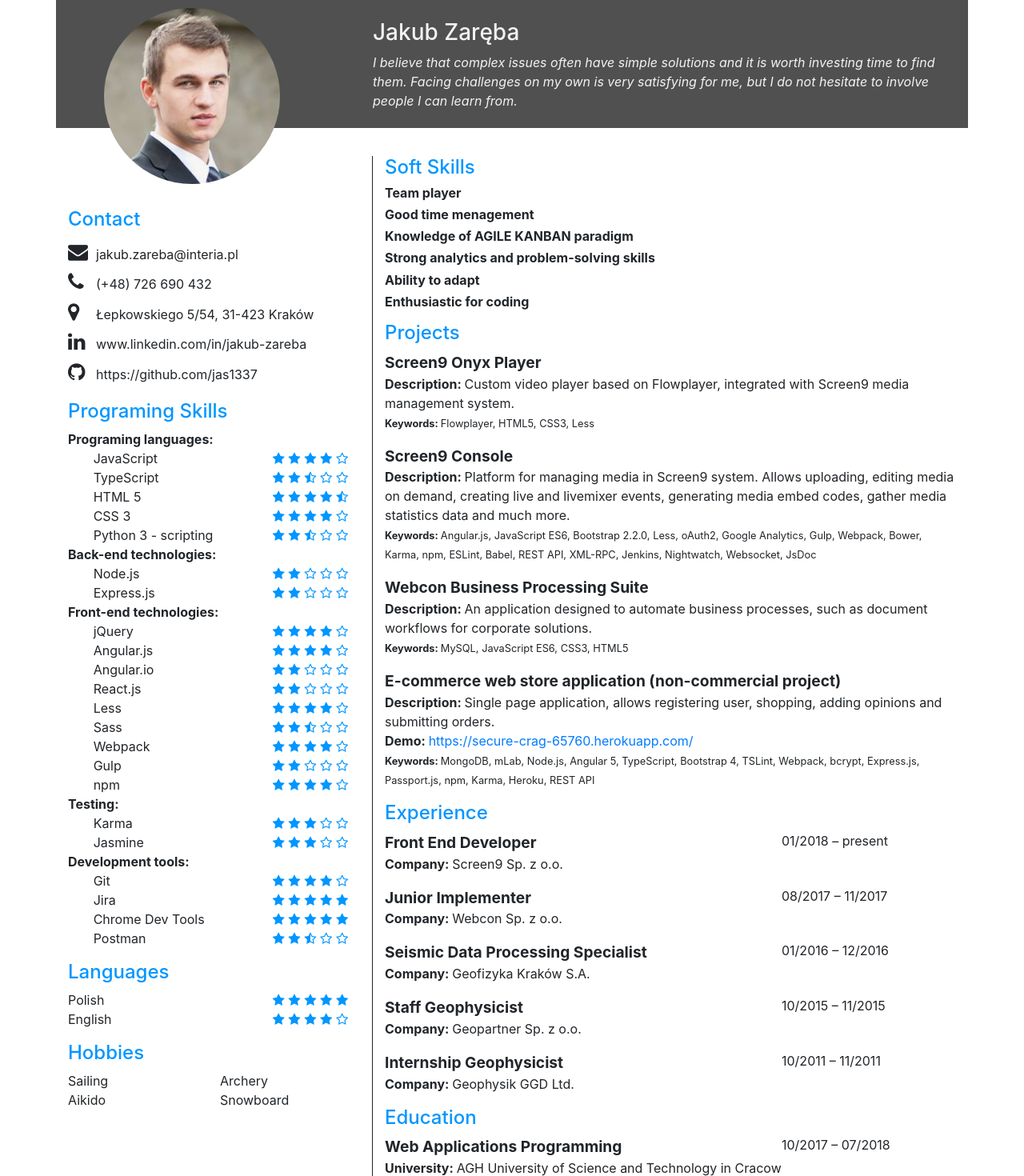
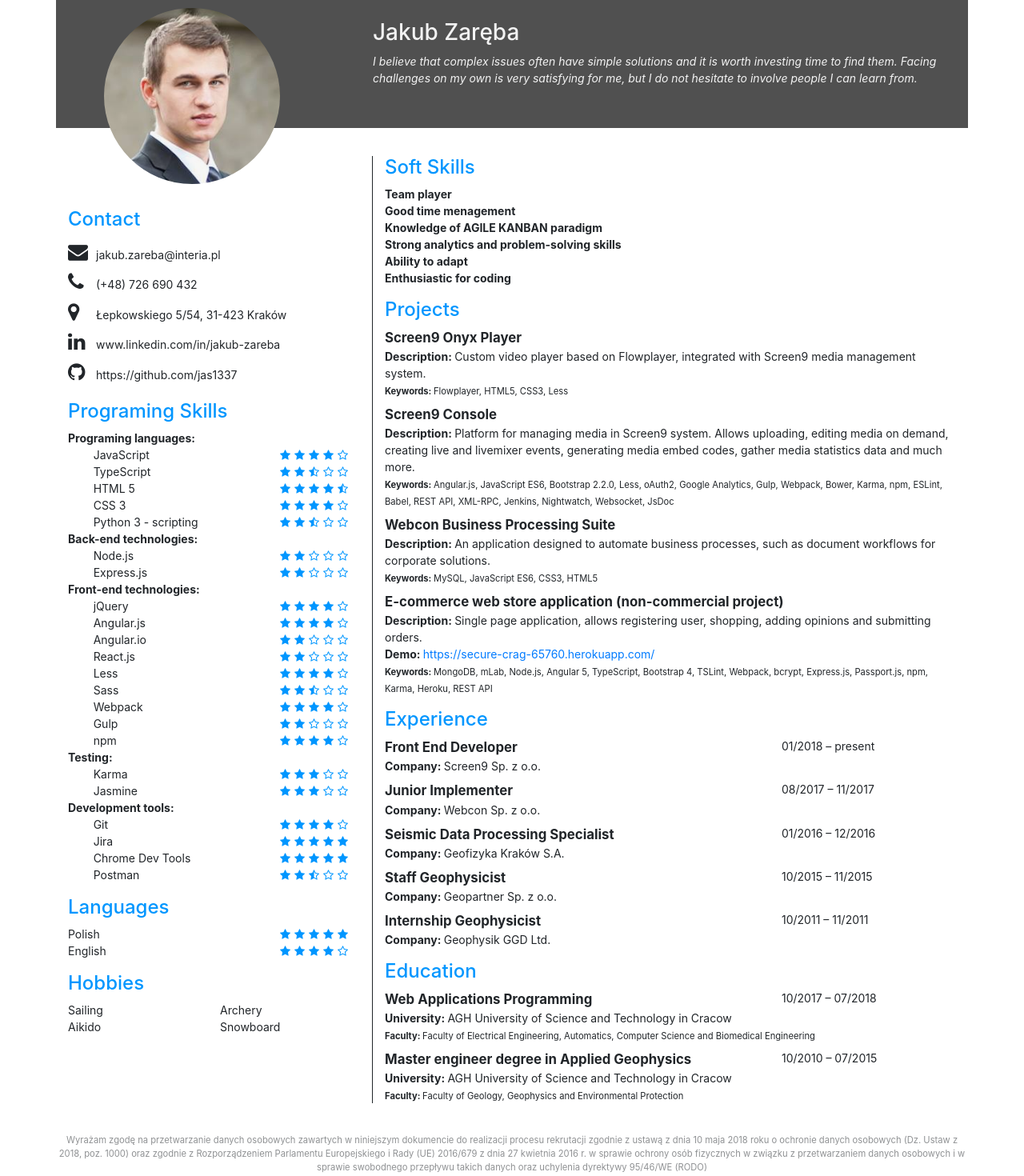
Before and after one commit to jas1337/react-resume, a React (Create React App) app: page / in a window 1280 px wide. Shown: the top 1470 px of the page at 80% size. Built offline with nearby package versions, Linux system fonts and the light colour scheme.

Commit message:
improve margins

```diff
--- a/src/App.css
+++ b/src/App.css
@@ -6,3 +6,6 @@ ul {
   list-style: none;
   padding: 0;
 }
+body {
+  font-size: 14px!important;
+}
--- a/src/components/BigPanel/BigPanel.js
+++ b/src/components/BigPanel/BigPanel.js
@@ -5,7 +5,7 @@ class Footer extends Component {
 
     getProjectItem(item) {
         return (
-            <div key={item.title} className="mb-3">
+            <div key={item.title} className="mb-2">
                 <big><strong>{item.title}</strong></big>
                 <div><strong>Description: </strong>{item.description}</div>
                 {item.demo && <div><strong>Demo: </strong> <a href={item.demo}>{item.demo}</a></div>}
@@ -19,7 +19,7 @@ class Footer extends Component {
 
     getExperienceItem(item) {
         return (
-            <div key={item.position} className="mb-3">
+            <div key={item.position} className="mb-2">
                 <div className="row">
                     <big className="col-8"><strong>{item.position}</strong></big>
                     <div className="col-3">{item.time}</div>
@@ -32,7 +32,7 @@ class Footer extends Component {
 
     getEducationItem(item) {
         return (
-            <div key={item.name} className="mb-3">
+            <div key={item.name} className="mb-2">
                 <div className="row">
                     <big className="col-8"><strong>{item.name}</strong></big>
                     <div className="col-3">{item.time}</div>
@@ -47,7 +47,7 @@ class Footer extends Component {
         return (
             <div className="big-panel">
                 <h4>Soft Skills</h4>
-                {this.props.data.softSkills.map(item => <h6 key={item}><strong>{item}</strong></h6>)}
+                {this.props.data.softSkills.map(item => <div key={item}><strong>{item}</strong></div>)}
                 <h4>Projects</h4>
                 {this.props.data.projects.map(item => this.getProjectItem(item))}
                 <h4>Experience</h4>
```
